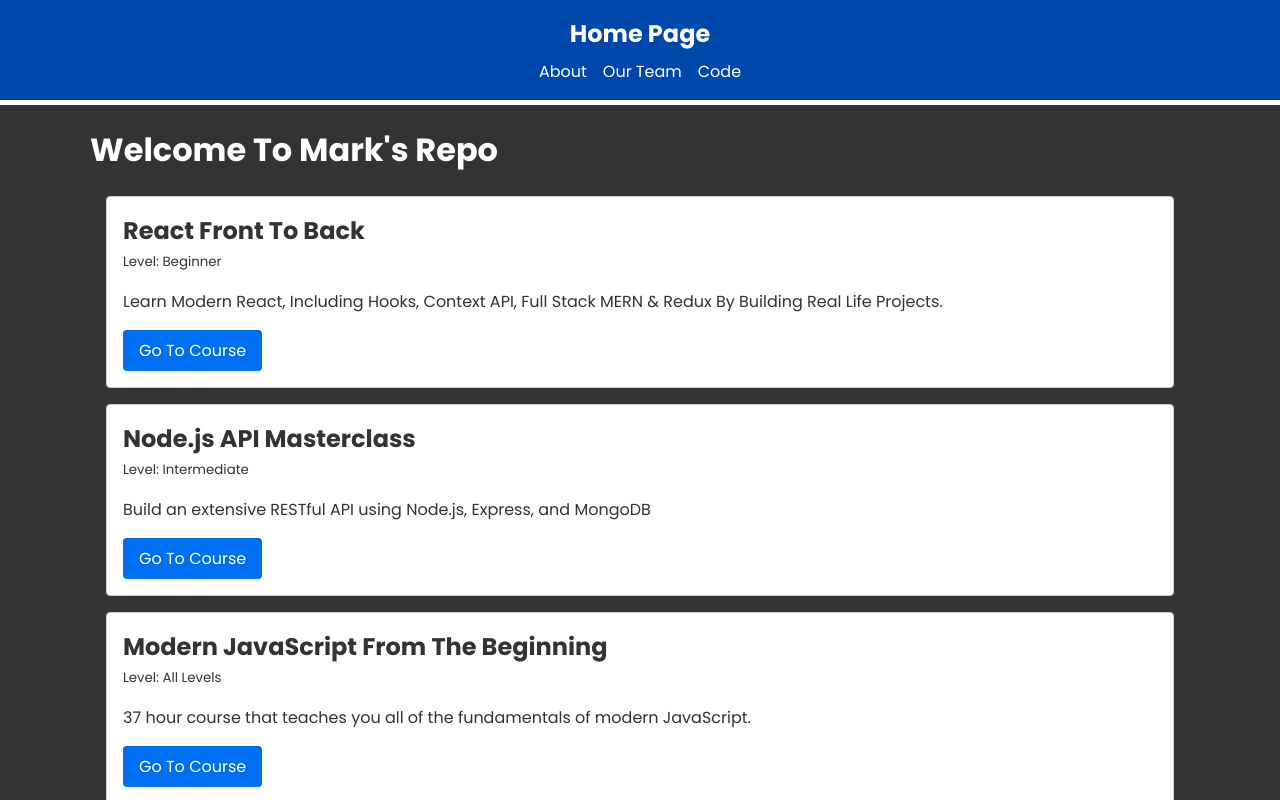
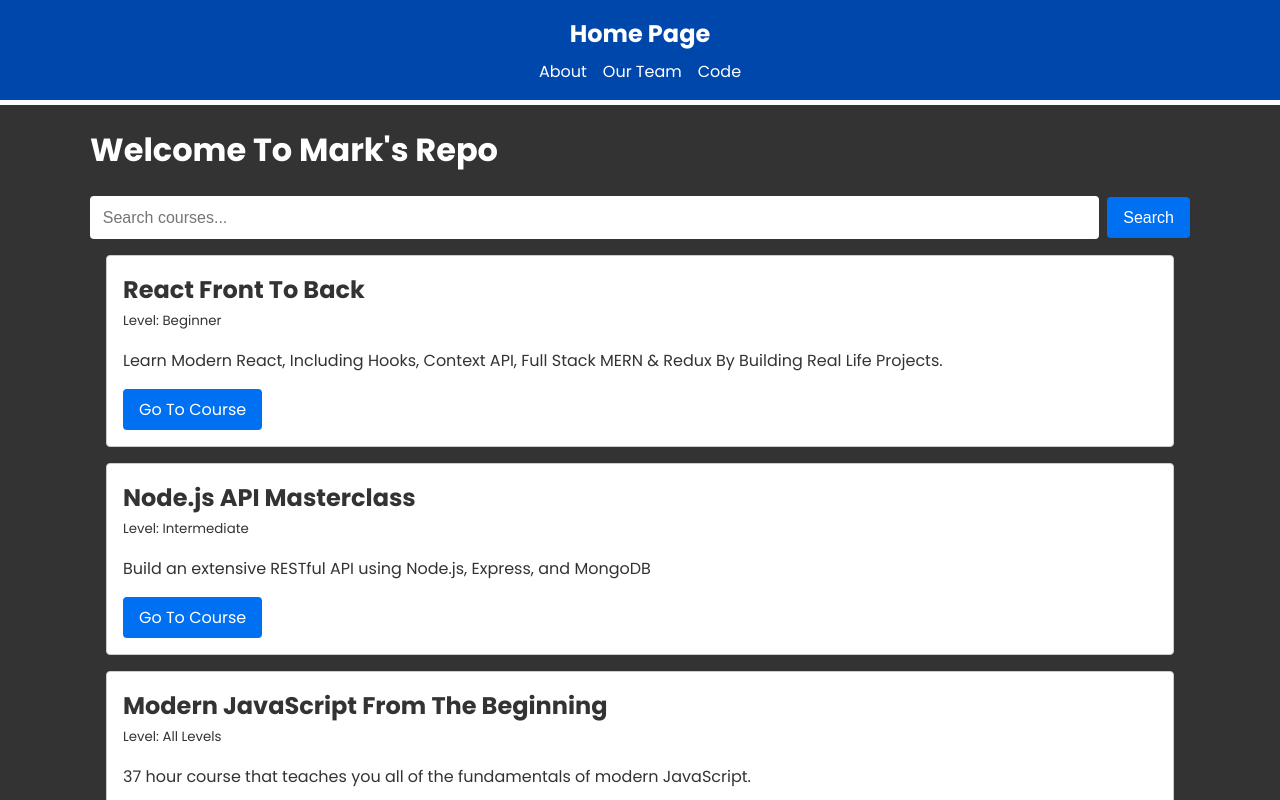
Before and after one commit to markgmz92/next-13-experiment, a Next.js app: page / in a window 1280 px wide. Shown: the top 800 px of the page. Built offline with nearby package versions, Linux system fonts and the light colour scheme.

Commit message:
Added search functionality

```diff
--- /dev/null
+++ b/app/components/CourseSearch.js
@@ -0,0 +1,30 @@
+'use client';
+
+import { useState } from 'react';
+
+const CourseSearch = ({ getSearchResults }) => {
+  const [query, setQuery] = useState('');
+  const handleSubmit = async (e) => {
+    e.preventDefault();
+    const res = await fetch(`/api/courses/search?query=${query}`);
+    const courses = await res.json();
+    getSearchResults(courses);
+  };
+
+  return (
+    <form onSubmit={handleSubmit} className='search-form'>
+      <input
+        type='text'
+        className='search-input'
+        placeholder='Search courses...'
+        value={query}
+        onChange={(e) => setQuery(e.target.value)}
+      />
+      <button className='search-button' type='submit'>
+        Search
+      </button>
+    </form>
+  );
+};
+
+export default CourseSearch;
--- a/app/components/Courses.js
+++ b/app/components/Courses.js
@@ -1,13 +1,6 @@
 import Link from 'next/link';
 
-async function fetchCourses() {
-  const response = await fetch('http://localhost:3000/api/courses');
-  const courses = await response.json();
-  return courses;
-}
-
-const Courses = async () => {
-  const courses = await fetchCourses();
+const Courses = ({ courses }) => {
   return (
     <div className='courses'>
       {courses.map((course) => (
--- a/app/page.js
+++ b/app/page.js
@@ -1,11 +1,33 @@
+'use client';
+import { useState, useEffect } from 'react';
 import Link from 'next/link';
+import LoadingPage from './loading';
 import Courses from './components/Courses';
+import CourseSearch from './components/CourseSearch';
 
 const HomePage = () => {
+  const [courses, setCourses] = useState([]);
+  const [loading, setLoading] = useState(true);
+
+  useEffect(() => {
+    const fetchCourses = async () => {
+      const res = await fetch('/api/courses');
+      const data = await res.json();
+      setCourses(data);
+      setLoading(false);
+    };
+
+    fetchCourses();
+  }, []);
+
+  if (loading) {
+    return <LoadingPage />;
+  }
   return (
     <div>
       <h1>Welcome To Mark's Repo</h1>
-      <Courses />
+      <CourseSearch getSearchResults={(results) => setCourses(results)} />
+      <Courses courses={courses} />
     </div>
   );
 };
```
